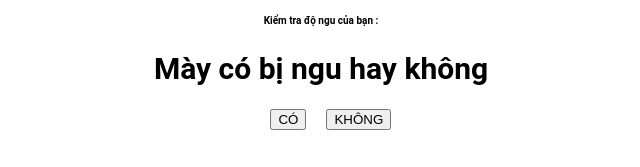
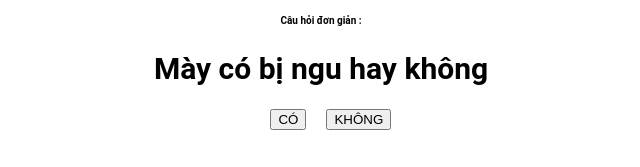
Before and after one commit to Avon113/nth.github.io, a plain HTML site: page index.html in a window 1280 px wide. Shown: the top 167 px of the page, 319-959 px from the left. Drawn offline with Linux system fonts and the light colour scheme.

Commit message:
revise title

```diff
--- a/index.html
+++ b/index.html
@@ -8,7 +8,7 @@
 </head>
 <body>
     <div class="main">
-        <h4 class="Title"> Kiểm tra độ ngu của bạn :</h4>
+        <h4 class="Title"> Câu hỏi đơn giản :</h4>
         <div class="question">
             <h1 class="question__content">Mày có bị ngu hay không</h1>
             <div class="question__btn">
```
